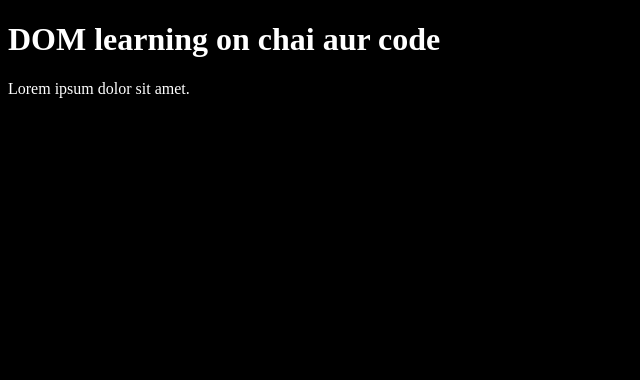
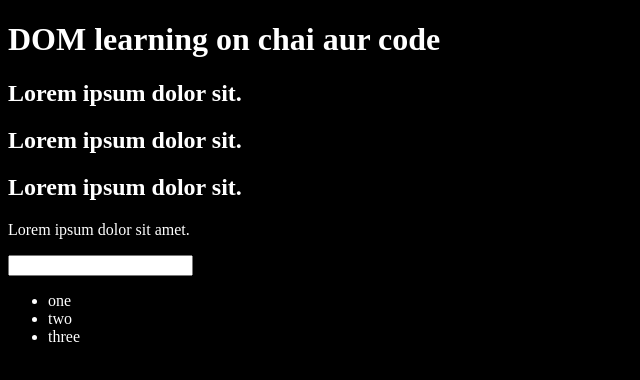
Before and after one commit to DeepakOraon0348/javascript-youtube, a plain HTML site: page 06_DOM/01_one.html in a window 1280 px wide. Shown: the whole page, without its empty margins (0-640 px from the left). Drawn offline with Linux system fonts and the light colour scheme.

Commit message:
querySelector

```diff
--- a/06_DOM/01_one.html
+++ b/06_DOM/01_one.html
@@ -14,7 +14,16 @@
 <body class="bg-black">
     <div >
         <h1 id="title" class="heading">DOM learning on chai aur code <span style="display: none;">test text</span></h1>
+        <h2>Lorem ipsum dolor sit.</h2>
+        <h2>Lorem ipsum dolor sit.</h2>
+        <h2>Lorem ipsum dolor sit.</h2>
         <p>Lorem ipsum dolor sit amet.</p>
+        <input type="password" name="" id="">
+        <ul>
+            <li>one</li>
+            <li>two</li>
+            <li>three</li>
+        </ul>
     </div>
 </body>
 </html>
```
